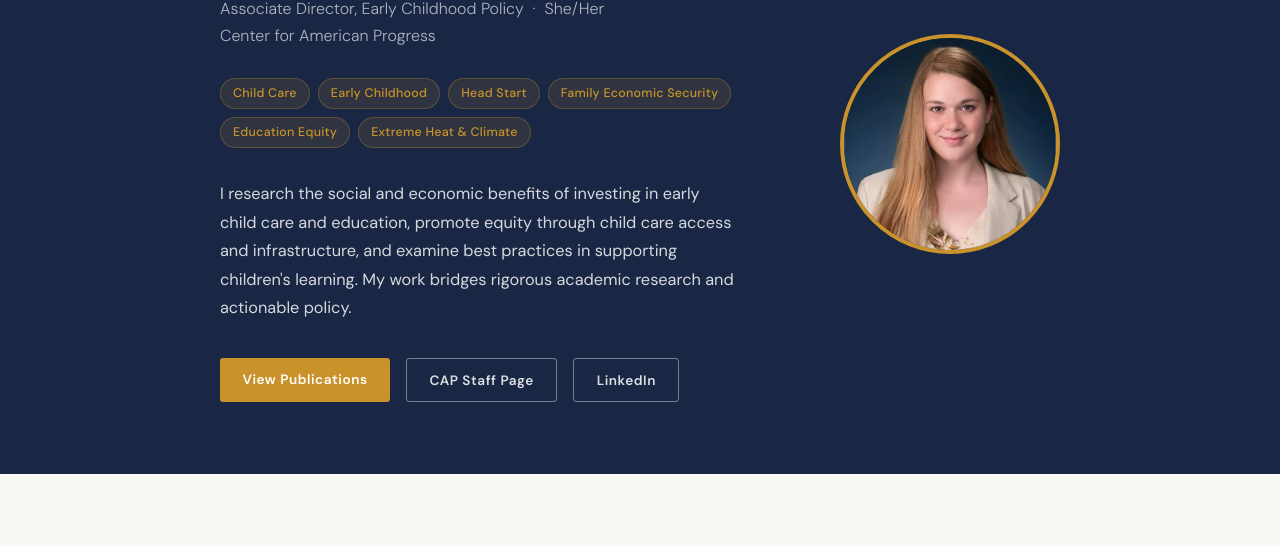
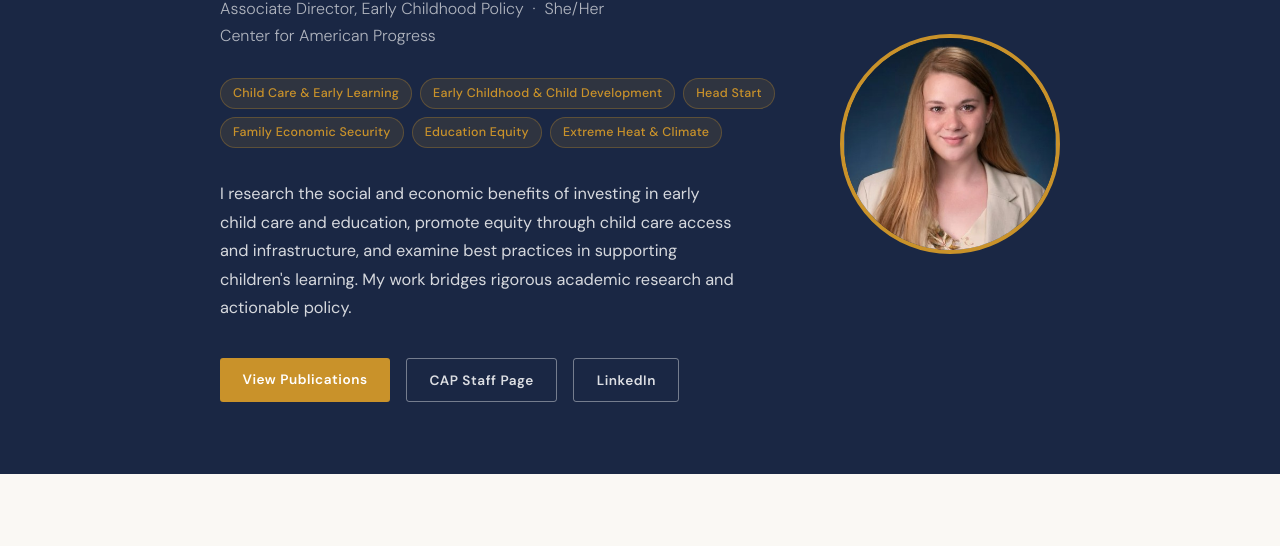
Before and after one commit to haileymgibbs/haileymgibbs.github.io, a plain HTML site: page index.html in a window 1280 px wide. Shown: the part 254-800 px from the top of the page. Drawn offline with Linux system fonts and the light colour scheme.

Commit message:
index.html

```diff
--- a/index.html
+++ b/index.html
@@ -601,8 +601,8 @@
       <h1>Hailey Gibbs, Ph.D.</h1>
       <p class="hero-title">Associate Director, Early Childhood Policy &nbsp;·&nbsp; She/Her<br>Center for American Progress</p>
       <div class="tags">
-        <span class="tag">Child Care</span>
-        <span class="tag">Early Childhood</span>
+        <span class="tag">Child Care &amp; Early Learning </span>
+        <span class="tag">Early Childhood &amp; Child Development </span>
         <span class="tag">Head Start</span>
         <span class="tag">Family Economic Security</span>
         <span class="tag">Education Equity</span>
```
